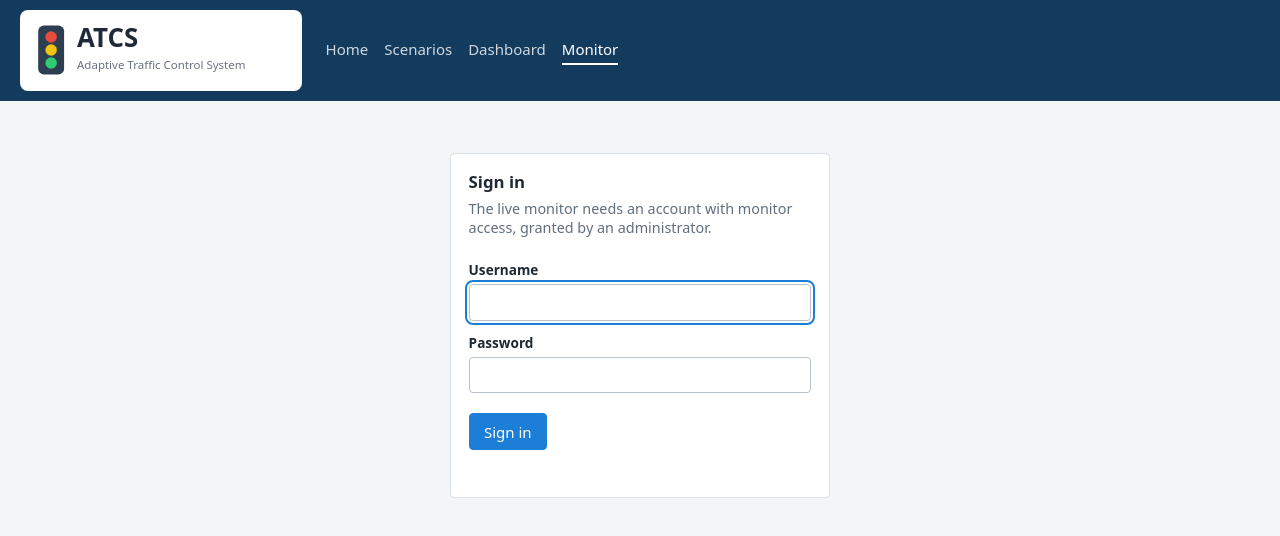
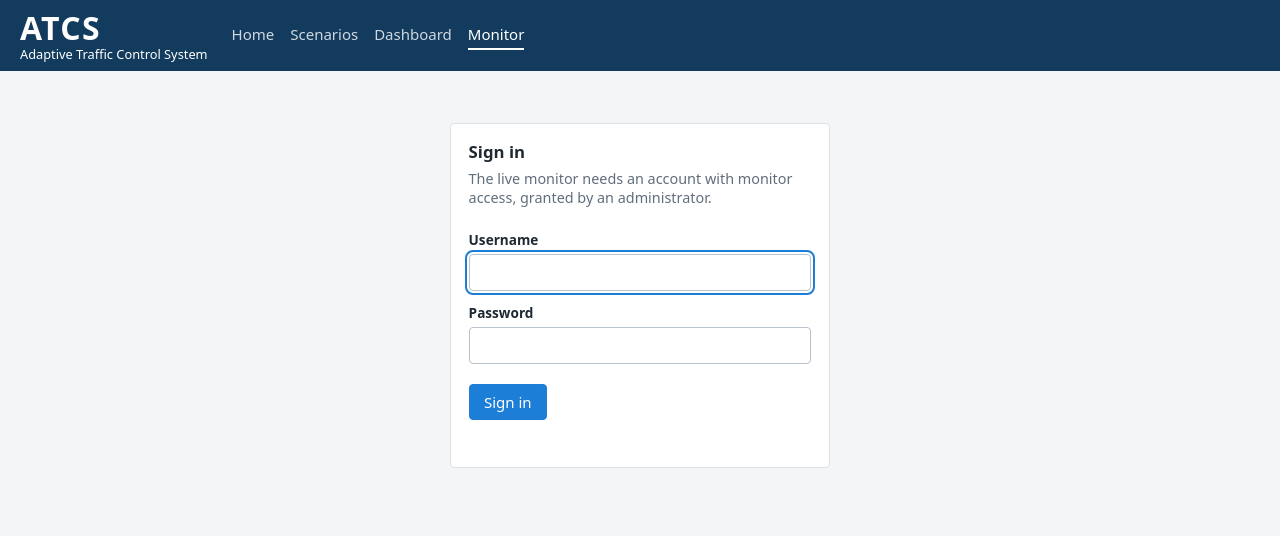
Before and after one commit to Friasru/ATCS-Adaptive-Traffic-Control-System, a plain HTML site: page frontend/monitor.html in a window 1280 px wide. Drawn offline with Linux system fonts and the light colour scheme.

Commit message:
style: simplify ATCS header branding

```diff
--- a/frontend/css/dashboard.css
+++ b/frontend/css/dashboard.css
@@ -369,14 +369,22 @@ figcaption {
 }
 
 .brand {
-  padding: 0.3rem 0.7rem;
-  background: #fff;
-  border-radius: 8px;
-  line-height: 0;
+  display: flex;
+  flex-direction: column;
+  gap: 0.15rem;
+  margin: 0;
+  color: #fff;
+  text-decoration: none;
+  line-height: 1.1;
 }
 
-.brand img {
-  display: block;
-  height: 72px;
-  width: auto;
+.brand-name {
+  font-size: 2rem;
+  font-weight: 800;
+  letter-spacing: 0.04em;
 }
+
+.brand-tagline {
+  font-size: 0.8rem;
+  font-weight: 400;
+}
--- a/frontend/css/home.css
+++ b/frontend/css/home.css
@@ -25,16 +25,24 @@ a {
 }
 
 .brand {
-  padding: 0.3rem 0.7rem;
-  background: #fff;
-  border-radius: 8px;
-  line-height: 0;
+  display: flex;
+  flex-direction: column;
+  gap: 0.15rem;
+  margin: 0;
+  color: #fff;
+  text-decoration: none;
+  line-height: 1.1;
 }
 
-.brand img {
-  display: block;
-  height: 72px;
-  width: auto;
+.brand-name {
+  font-size: 2rem;
+  font-weight: 800;
+  letter-spacing: 0.04em;
+}
+
+.brand-tagline {
+  font-size: 0.8rem;
+  font-weight: 400;
 }
 
 .topbar nav {
--- a/frontend/css/monitor.css
+++ b/frontend/css/monitor.css
@@ -702,7 +702,11 @@ td.wrap {
     min-height: 2.9rem;
   }
 
-  .brand img {
-    height: 56px;
+  .brand-name {
+    font-size: 1.6rem;
+  }
+
+  .brand-tagline {
+    font-size: 0.7rem;
   }
 }
--- a/frontend/css/scenarios.css
+++ b/frontend/css/scenarios.css
@@ -192,17 +192,24 @@ header nav a {
 }
 
 .brand {
+  display: flex;
+  flex-direction: column;
+  gap: 0.15rem;
   margin: 0;
-  padding: 0.3rem 0.7rem;
-  background: #fff;
-  border-radius: 8px;
-  line-height: 0;
+  color: #fff;
+  text-decoration: none;
+  line-height: 1.1;
 }
 
-.brand img {
-  display: block;
-  height: 72px;
-  width: auto;
+.brand-name {
+  font-size: 2rem;
+  font-weight: 800;
+  letter-spacing: 0.04em;
+}
+
+.brand-tagline {
+  font-size: 0.8rem;
+  font-weight: 400;
 }
 
 .card video {
--- a/frontend/monitor.html
+++ b/frontend/monitor.html
@@ -9,7 +9,7 @@
 </head>
 <body class="monitor-page">
   <header class="topbar">
-    <div class="brand"><img src="img/logo.svg" alt="ATCS - Adaptive Traffic Control System"></div>
+    <div class="brand"><strong class="brand-name">ATCS</strong><small class="brand-tagline">Adaptive Traffic Control System</small></div>
     <nav>
       <a href="index.html">Home</a>
       <a href="scenarios.html">Scenarios</a>
```
Also changed, not shown: frontend/dashboard.html (+1 -1 lines), frontend/index.html (+1 -1 lines), frontend/scenarios.html (+1 -1 lines).
